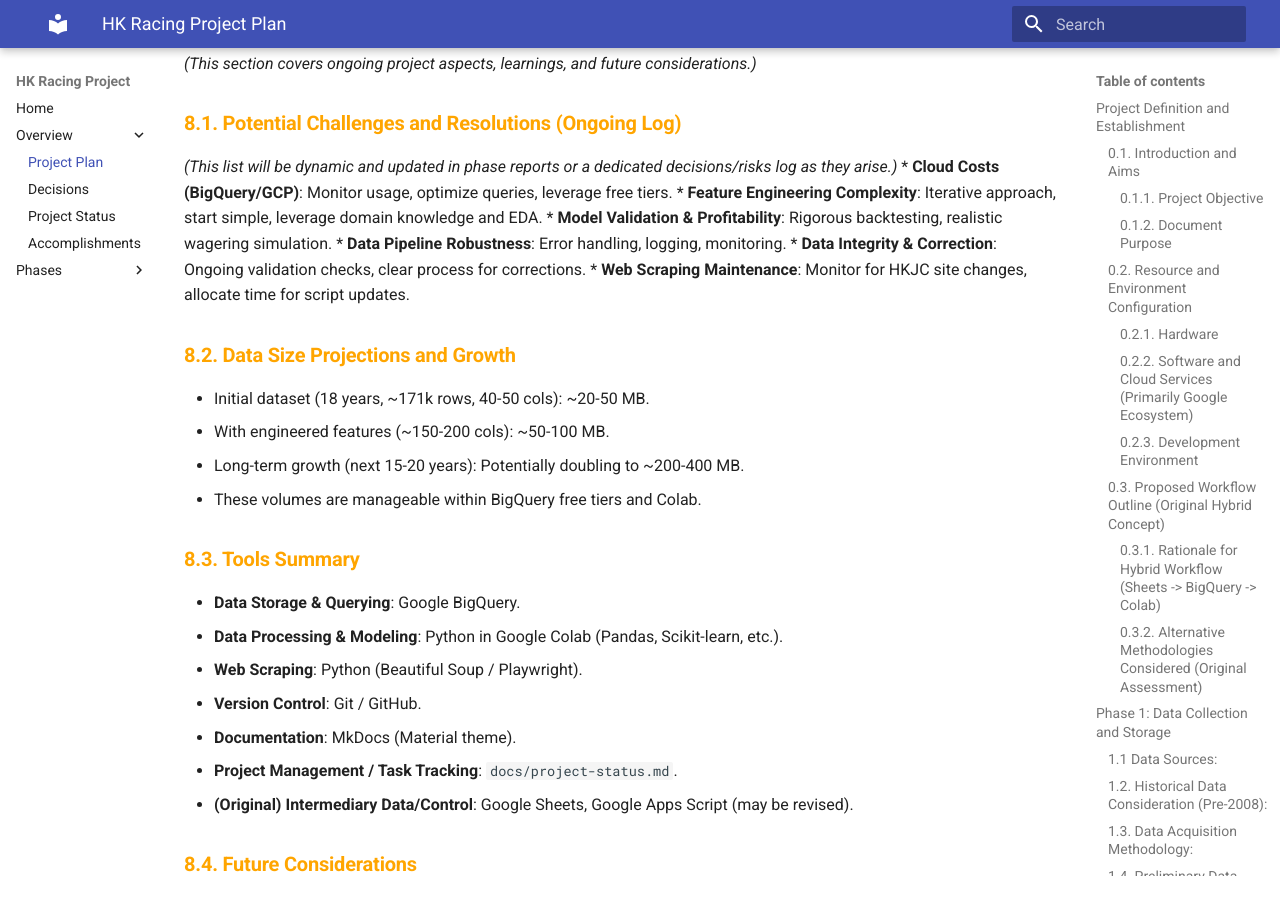
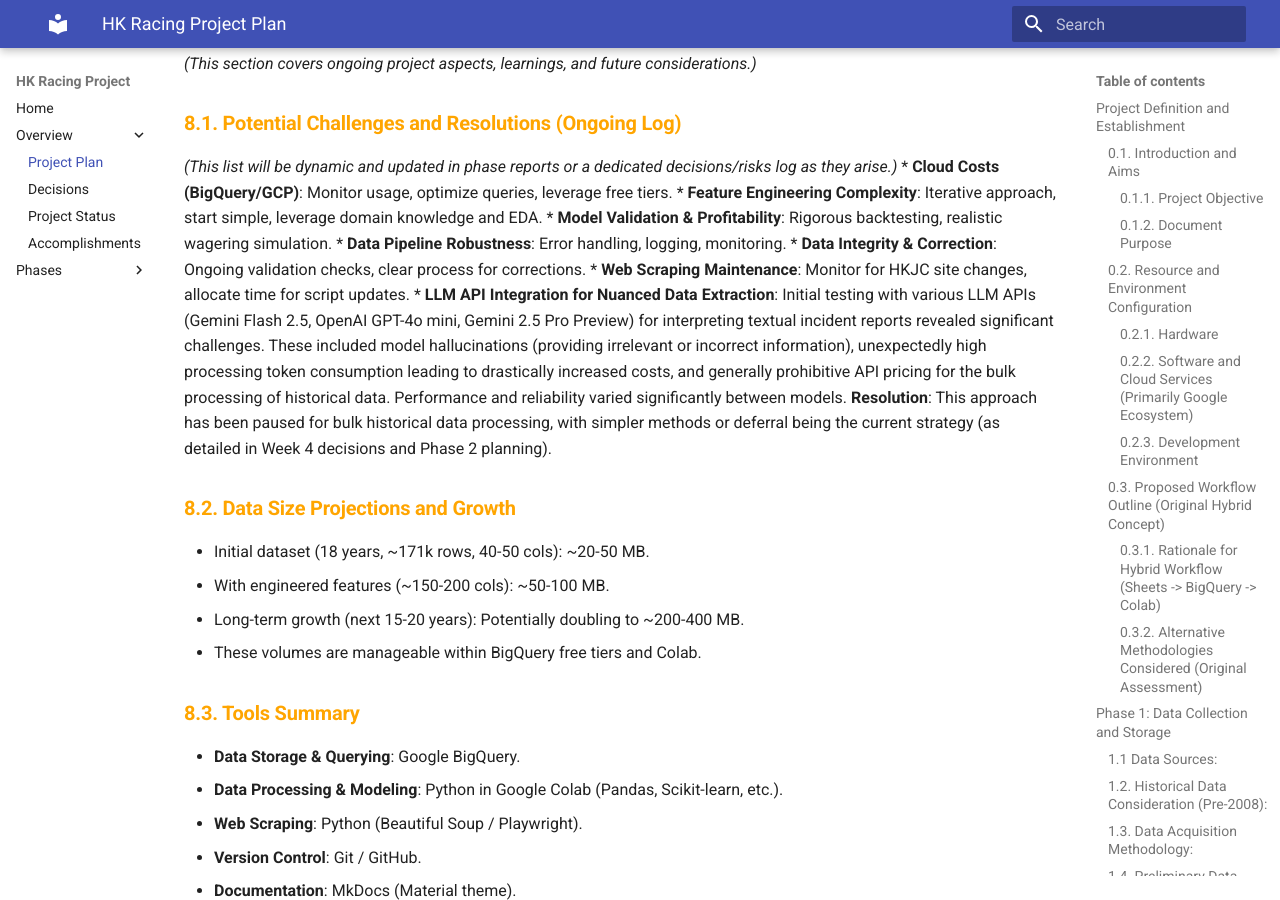
Before and after one commit to Ramgath/hk_racing_project, an MkDocs documentation site: the page built from docs/master-plan.md, in a window 1280 px wide and 900 px high, scrolled down 12681 px. Built offline with MkDocs 1.6.1 and Material for MkDocs 9.7.7, drawn with Linux system fonts in a browser that asks for light colours.

Commit message:
updated plan

```diff
--- a/docs/master-plan.md
+++ b/docs/master-plan.md
@@ -345,6 +345,7 @@ The dataset will encompass:
 * **Data Pipeline Robustness**: Error handling, logging, monitoring.
 * **Data Integrity & Correction**: Ongoing validation checks, clear process for corrections.
 * **Web Scraping Maintenance**: Monitor for HKJC site changes, allocate time for script updates.
+* **LLM API Integration for Nuanced Data Extraction**: Initial testing with various LLM APIs (Gemini Flash 2.5, OpenAI GPT-4o mini, Gemini 2.5 Pro Preview) for interpreting textual incident reports revealed significant challenges. These included model hallucinations (providing irrelevant or incorrect information), unexpectedly high processing token consumption leading to drastically increased costs, and generally prohibitive API pricing for the bulk processing of historical data. Performance and reliability varied significantly between models. **Resolution**: This approach has been paused for bulk historical data processing, with simpler methods or deferral being the current strategy (as detailed in Week 4 decisions and Phase 2 planning).
 
 ### 8.2. Data Size Projections and Growth
 * Initial dataset (18 years, ~171k rows, 40-50 cols): ~20-50 MB.
```
